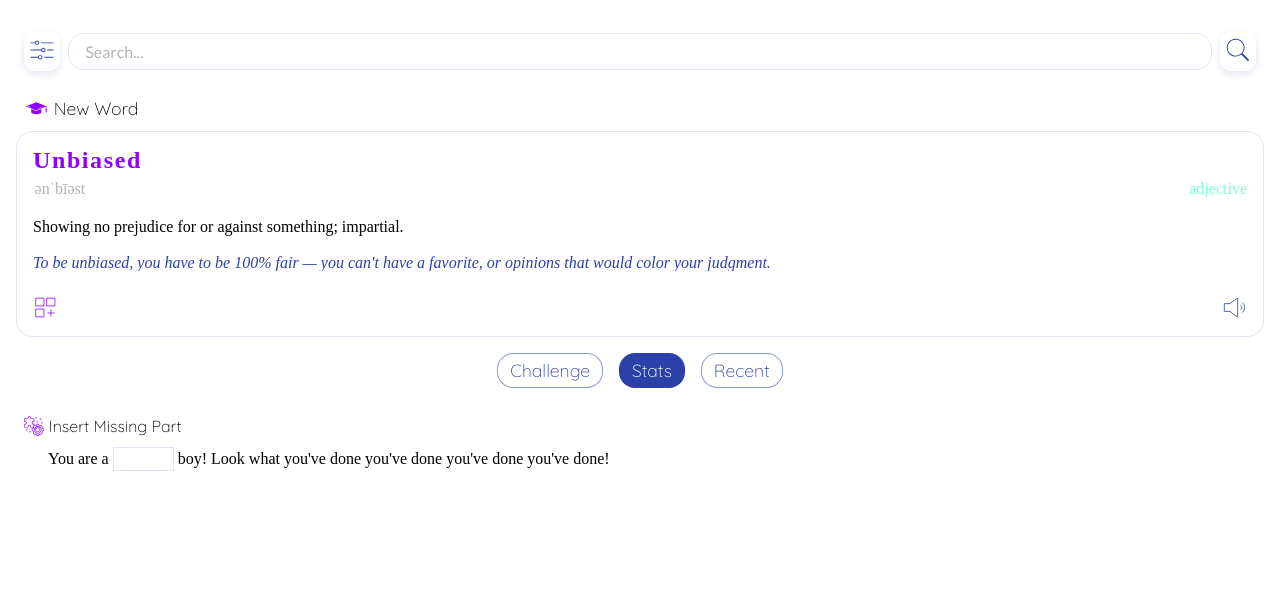
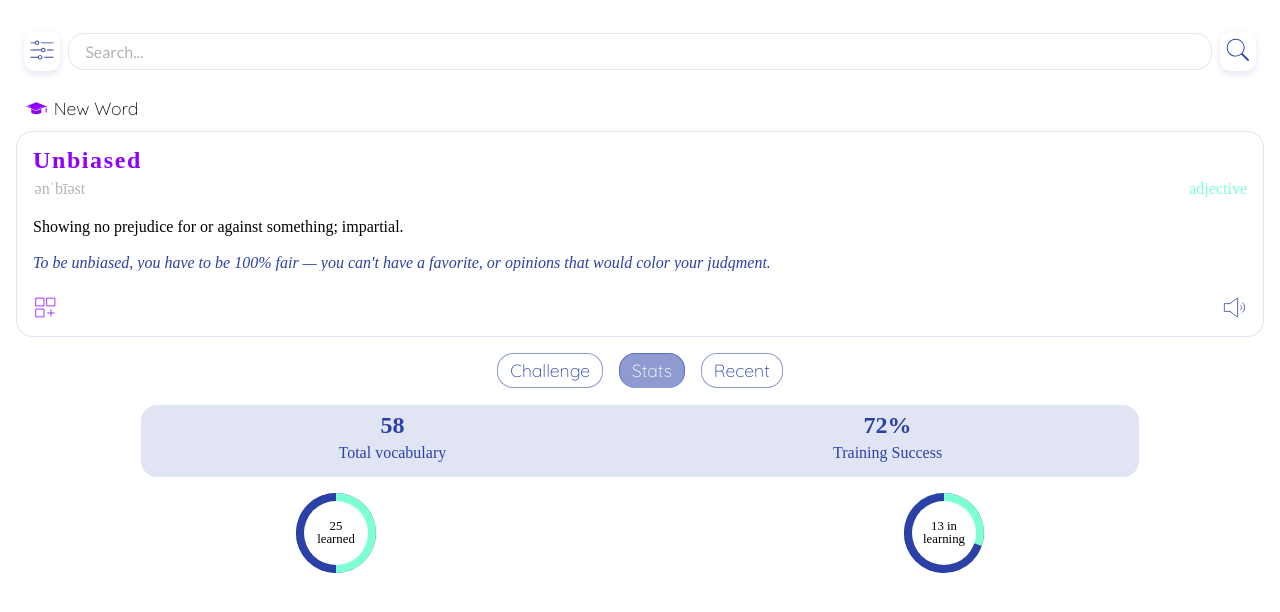
Before and after one commit to ekateryna-rodina/wordbook, a React (Create React App) app in the folder client/: page / in a window 1280 px wide. Both pictures are taken after a click on the item "Stats". Shown: the top 612 px of the page. Built offline with nearby package versions, Linux system fonts and the light colour scheme.

Commit message:
stats tab is added

```diff
--- a/client/src/app/store.ts
+++ b/client/src/app/store.ts
@@ -1,6 +1,7 @@
 import { configureStore } from '@reduxjs/toolkit';
 import { setupListeners } from '@reduxjs/toolkit/dist/query';
 import counterReducer from '../features/counter/counter-slice';
+import dashboardReducer from '../features/dashboard/dashboard-slice';
 import searchReducer from '../features/search/search-slice';
 import { wordBookApi } from '../services/api';
 
@@ -8,6 +9,7 @@ export const store = configureStore({
   reducer: {
     counter: counterReducer,
     search: searchReducer,
+    dashboard: dashboardReducer,
     [wordBookApi.reducerPath]: wordBookApi.reducer,
   },
   middleware: (getDefaultMiddleware) =>
--- a/client/src/components/DashboardChallengeTab/DashboardChallengeTab.tsx
+++ b/client/src/components/DashboardChallengeTab/DashboardChallengeTab.tsx
@@ -1,10 +1,14 @@
 import React from 'react';
 import styled from 'styled-components';
+import { useAppSelector } from '../../app/hooks';
 import { theme } from '../../globalStyles';
-import { ChallengeType, Icons } from '../../utils/enums';
+import { ChallengeType, DashboardTabs, Icons } from '../../utils/enums';
 import { Challenge } from '../Challenge';
 import Icon from '../Icon.style';
 
+const Container = styled.div<{ show: boolean }>`
+  display: ${({ show }) => (show ? 'block' : 'none')};
+`;
 const TitleRow = styled.div`
   display: flex;
   flex-direction: row;
@@ -21,8 +25,9 @@ const Title = styled.span`
 `;
 
 const DashboardChallengeTab = () => {
+  const isActive = useAppSelector((state) => state.dashboard.tabSelected);
   return (
-    <>
+    <Container show={isActive === DashboardTabs.Challenge}>
       <TitleRow>
         <Icon
           iconType={Icons.Problem}
@@ -37,7 +42,7 @@ const DashboardChallengeTab = () => {
         missing={['naughty']}
       ></Challenge>
       {/* <Challenge type={ChallengeType.Missing} {...props}></Challenge> */}
-    </>
+    </Container>
   );
 };
 
--- a/client/src/components/DashboardStatsTab/DashboardStatsTab.tsx
+++ b/client/src/components/DashboardStatsTab/DashboardStatsTab.tsx
@@ -1,7 +1,55 @@
 import React from 'react';
+import styled from 'styled-components';
+import { useAppSelector } from '../../app/hooks';
+import { DashboardTabs } from '../../utils/enums';
+import { PieChart } from '../PieChart';
 
+const Container = styled.div<{ show: boolean }>`
+  display: ${({ show }) => (show ? 'block' : 'none')};
+`;
+const StatsContainer = styled.div`
+  display: grid;
+  width: 80%;
+  margin: auto;
+  background: ${(props) => props.theme.colors.primary}24;
+  grid-template-columns: 1fr 1fr;
+  grid-template-rows: 1fr 1fr;
+  gap: 0.5rem;
+  padding: 0.5rem;
+  justify-items: center;
+  border-radius: 1rem;
+`;
+const Number = styled.span`
+  font-size: 1.5rem;
+  color: ${(props) => props.theme.colors.primary};
+  font-weight: 600;
+`;
+const Name = styled.span`
+  color: ${(props) => props.theme.colors.primary};
+`;
+const ChartContainer = styled.div`
+  display: flex;
+  flex-direction: row;
+  justify-content: space-around;
+  align-items: center;
+  margin: 1rem;
+`;
 const DashboardStatsTab = () => {
-  return <div></div>;
+  const active = useAppSelector((state) => state.dashboard.tabSelected);
+  return (
+    <Container show={active === DashboardTabs.Stats}>
+      <StatsContainer>
+        <Number>58</Number>
+        <Number>72%</Number>
+        <Name>Total vocabulary</Name>
+        <Name>Training Success</Name>
+      </StatsContainer>
+      <ChartContainer>
+        <PieChart progress={25} total={50} label={'learned'} />
+        <PieChart progress={13} total={43} label={'in learning'} />
+      </ChartContainer>
+    </Container>
+  );
 };
 
 export default DashboardStatsTab;
--- a/client/src/components/PieChart/PieChart.tsx
+++ b/client/src/components/PieChart/PieChart.tsx
@@ -2,11 +2,11 @@ import React from 'react';
 import styled, { css } from 'styled-components';
 
 const Outer = styled.div`
-  --size: 4rem;
+  --size: 5rem;
   position: relative;
   width: var(--size);
   height: var(--size);
-  background: red;
+  background: ${(props) => props.theme.colors.primary};
   border-radius: 50%;
   display: flex;
   justify-content: center;
@@ -26,7 +26,7 @@ const segmentCss = css`
   width: 100%;
   height: 100%;
   inset: 0;
-  background: green;
+  background: ${(props) => props.theme.colors.tertiary};
   z-index: 15;
   position: absolute;
 `;
@@ -45,7 +45,7 @@ const Overlay = styled.div<{ cover: boolean }>`
   width: 100%;
   height: 100%;
   inset: 0;
-  background: red;
+  background: ${(props) => props.theme.colors.primary};
   z-index: ${({ cover }) => (cover ? 25 : 5)};
   position: absolute;
   transform: translate(-50%, 0);
--- a/client/src/components/Tab/Tab.tsx
+++ b/client/src/components/Tab/Tab.tsx
@@ -1,5 +1,7 @@
 import React from 'react';
 import styled from 'styled-components';
+import { useAppDispatch, useAppSelector } from '../../app/hooks';
+import { tabSelectedChanged } from '../../features/dashboard/dashboard-slice';
 import { DashboardTabs } from '../../utils/enums';
 
 const Container = styled.li<Partial<TabProps>>`
@@ -14,21 +16,26 @@ const Container = styled.li<Partial<TabProps>>`
   color: ${(props) => props.theme.colors.textPrimary};
   font-family: Quicksand, sans-serif;
   background: ${(props) =>
-    props.isActive ? props.theme.colors.primary : `white`};
+    props.isActive ? `${props.theme.colors.primary}87` : `white`};
   border-radius: 16px;
   color: ${(props) => (props.isActive ? 'white' : props.theme.colors.primary)};
 `;
 
 interface TabProps {
-  isActive: boolean;
+  isActive?: boolean;
   label: DashboardTabs;
-  onClick: any;
+  onClick?: any;
 }
-const Tab = ({ isActive, label, onClick: handler }: TabProps) => {
+const Tab = ({ label }: TabProps) => {
+  const dispatch = useAppDispatch();
+  const active = useAppSelector((state) => state.dashboard.tabSelected);
+  const tabSelectedHandler = () => {
+    dispatch(tabSelectedChanged(label));
+  };
   return (
     <Container
-      isActive={isActive}
-      onClick={handler}
+      isActive={active === label}
+      onClick={tabSelectedHandler}
       data-testid="dashboard-tab-testid"
     >
       {label.toString()[0].toUpperCase() + label.toString().slice(1)}
--- /dev/null
+++ b/client/src/features/dashboard/dashboard-slice.ts
@@ -0,0 +1,23 @@
+import { createSlice, PayloadAction } from '@reduxjs/toolkit';
+import { DashboardTabs } from '../../utils/enums';
+
+interface DashboardState {
+  tabSelected: DashboardTabs;
+}
+
+const initialState: DashboardState = {
+  tabSelected: DashboardTabs.Challenge,
+};
+
+const dashboardSlice = createSlice({
+  name: 'dashboard',
+  initialState,
+  reducers: {
+    tabSelectedChanged(state, action: PayloadAction<DashboardTabs>) {
+      state.tabSelected = action.payload;
+    },
+  },
+});
+
+export const { tabSelectedChanged } = dashboardSlice.actions;
+export default dashboardSlice.reducer;
--- a/client/src/pages/Dashboard.tsx
+++ b/client/src/pages/Dashboard.tsx
@@ -1,6 +1,7 @@
 import React from 'react';
 import styled from 'styled-components';
 import { DashboardChallengeTab } from '../components/DashboardChallengeTab';
+import { DashboardStatsTab } from '../components/DashboardStatsTab';
 import { NewWord } from '../components/NewWord';
 import { SearchBar } from '../components/SearchBar';
 import { Tabs } from '../components/Tabs';
@@ -20,7 +21,7 @@ const Dashboard = () => {
       <NewWord />
       <Tabs />
       <DashboardChallengeTab />
-      {/* <PieChart progress={76} total={100} label={'learned'} /> */}
+      <DashboardStatsTab />
     </Container>
   );
 };
```
